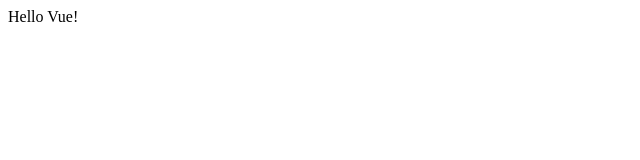
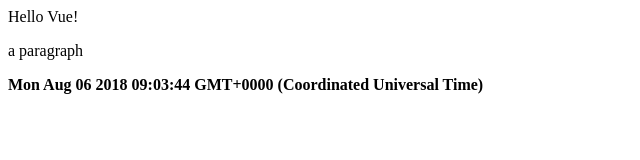
Before and after one commit to lihongxun945/my-simple-vue-app, a website: page index.html in a window 1280 px wide. Shown: the whole page, without its empty margins (0-640 px from the left). Drawn offline with nearby package versions, Linux system fonts and the light colour scheme.

Commit message:
add new component

```diff
--- a/index.html
+++ b/index.html
@@ -8,13 +8,30 @@
 <body>
   <div id="app"></div>
   <script>
+    Vue.component('current-time', {
+      data () {
+        return {
+          time: new Date()
+        }
+      },
+      template: `<strong>{{time}}</strong>`
+    })
     var app = new Vue({
       el: '#app',
-      template: `
-      <div class="hello">{{message}}</div>
-      `,
+      template:
+      '<div class="hello" @click="click">' +
+        '<span>{{message}}</span>'+
+        '<p>a paragraph</p>'+
+        '<current-time></current-time>'+
+      '</div>'
+      ,
       data: {
         message: 'Hello Vue!'
+      },
+      methods: {
+        click() {
+          this.message += '1'
+        }
       }
     })
   </script>
```
